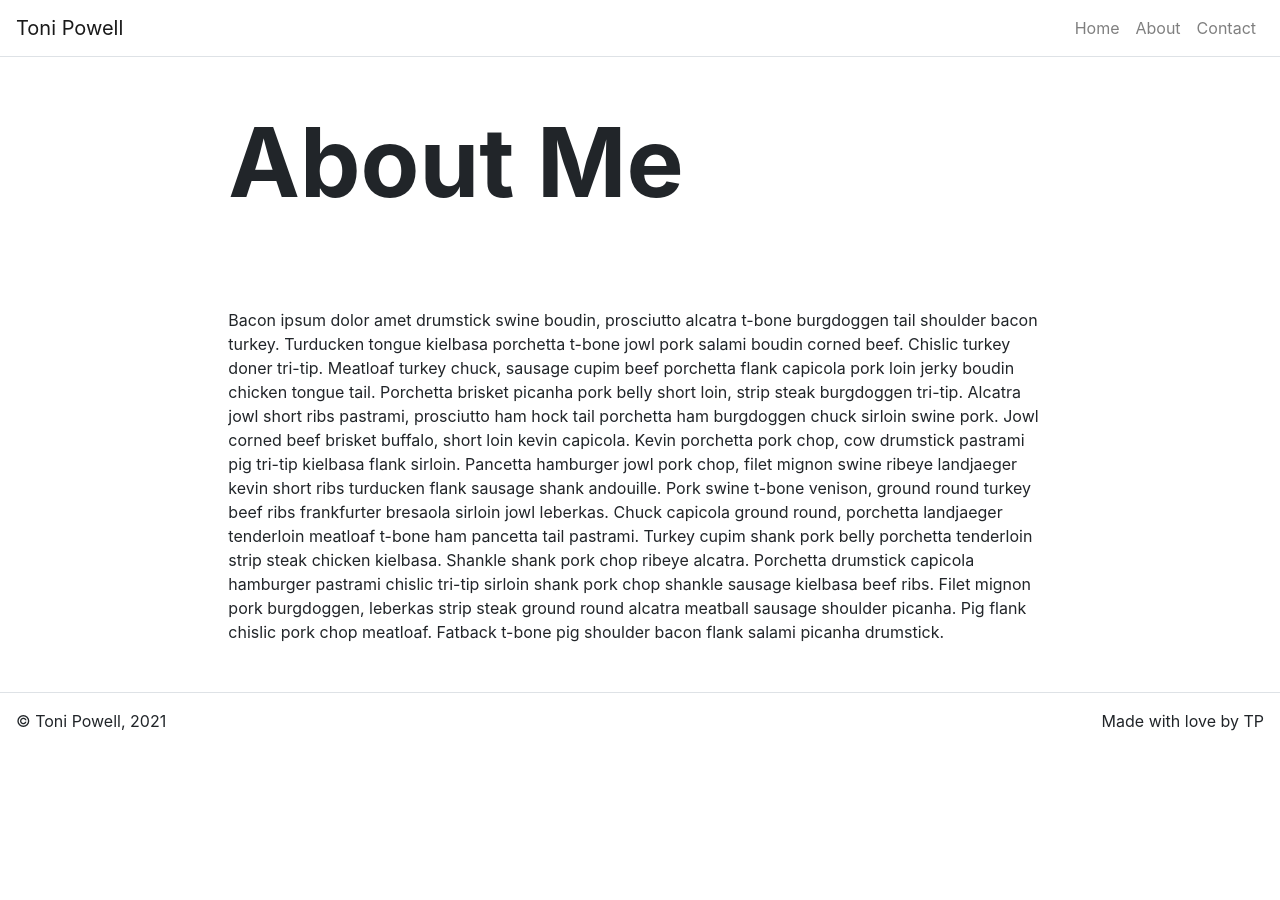
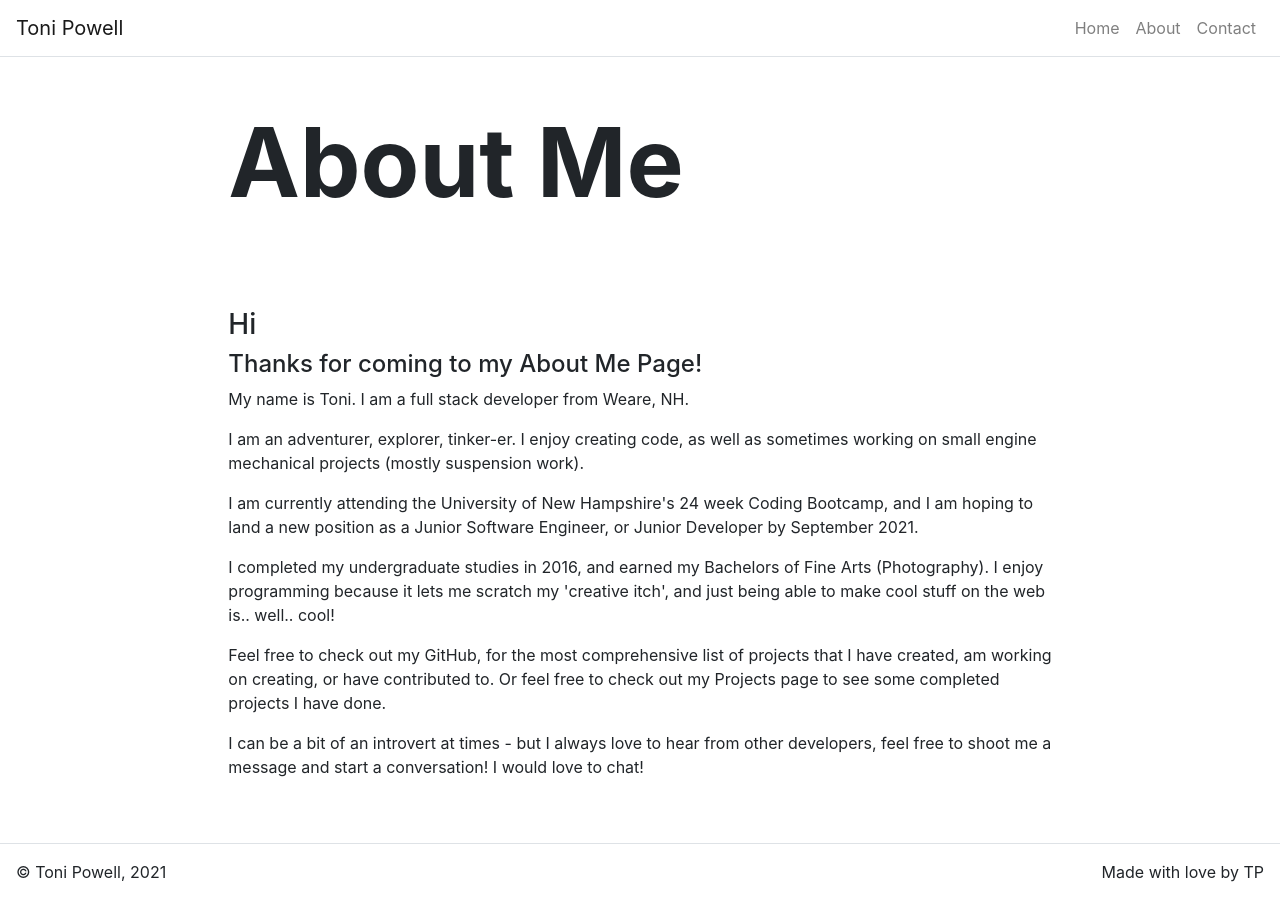
Before and after one commit to tonipow3ll/tonipow3ll.github.io, a React (Create React App) app in the folder portfolio/: page /about in a window 1280 px wide. Before the commit the page ends 800 px from the top, so only its background shows below. Built offline with nearby package versions, Linux system fonts and the light colour scheme.

Commit message:
edited about me

```diff
--- a/portfolio/src/components/Card.js
+++ b/portfolio/src/components/Card.js
@@ -1,11 +1,14 @@
 import React from 'react';
 import CardInfo from '../components/CardInfo'
+
 
 function Card(props) {
     return (
             <div className='d-inline-block t-card' onClick={(e)=>props.click(props.item)}>
+
                 <img className="t-card-image" src={props.item.imgSrc} alt={props.item.imgSrc}/>
                 { props.item.selected && <CardInfo title={props.item.title} subTitle={props.item.subTitle} link={props.item.link} />}
+
             </div>
     );
 }
--- a/portfolio/src/pages/AboutPage.js
+++ b/portfolio/src/pages/AboutPage.js
@@ -8,11 +8,16 @@ function AboutPage(props) {
        <div>
            <Hero title={props.title} />
            <Content>
-           Bacon ipsum dolor amet drumstick swine boudin, prosciutto alcatra t-bone burgdoggen tail shoulder bacon turkey. Turducken tongue kielbasa porchetta t-bone jowl pork salami boudin corned beef. Chislic turkey doner tri-tip. Meatloaf turkey chuck, sausage cupim beef porchetta flank capicola pork loin jerky boudin chicken tongue tail. Porchetta brisket picanha pork belly short loin, strip steak burgdoggen tri-tip. Alcatra jowl short ribs pastrami, prosciutto ham hock tail porchetta ham burgdoggen chuck sirloin swine pork. Jowl corned beef brisket buffalo, short loin kevin capicola.
+               <h3>Hi</h3>
+               <h4>Thanks for coming to my About Me Page!</h4>
+               <p>My name is Toni. I am a full stack developer from Weare, NH. </p>
+               <p>I am an adventurer, explorer, tinker-er. I enjoy creating code, as well as sometimes working on small engine mechanical projects (mostly suspension work).</p>
+               {/* <p>True Crime documentaries / podcasts are my biggest guilty pleasures. I will always love working out and staying active (Yoga, Running, Weight Lifting, Hiking). </p> */}
+               <p>I am currently attending the University of New Hampshire's 24 week Coding Bootcamp, and I am hoping to land a new position as a Junior Software Engineer, or Junior Developer by September 2021. </p>
+               <p>I completed my undergraduate studies in 2016, and earned my Bachelors of Fine Arts (Photography). I enjoy programming because it lets me scratch my 'creative itch', and just being able to make cool stuff on the web is.. well.. cool! </p>
+               <p>Feel free to check out my GitHub, for the most comprehensive list of projects that I have created, am working on creating, or have contributed to. Or feel free to check out my Projects page to see some completed projects I have done.</p>
+               <p>I can be a bit of an introvert at times - but I always love to hear from other developers, feel free to shoot me a message and start a conversation! I would love to chat!</p>
 
-Kevin porchetta pork chop, cow drumstick pastrami pig tri-tip kielbasa flank sirloin. Pancetta hamburger jowl pork chop, filet mignon swine ribeye landjaeger kevin short ribs turducken flank sausage shank andouille. Pork swine t-bone venison, ground round turkey beef ribs frankfurter bresaola sirloin jowl leberkas. Chuck capicola ground round, porchetta landjaeger tenderloin meatloaf t-bone ham pancetta tail pastrami.
-
-Turkey cupim shank pork belly porchetta tenderloin strip steak chicken kielbasa. Shankle shank pork chop ribeye alcatra. Porchetta drumstick capicola hamburger pastrami chislic tri-tip sirloin shank pork chop shankle sausage kielbasa beef ribs. Filet mignon pork burgdoggen, leberkas strip steak ground round alcatra meatball sausage shoulder picanha. Pig flank chislic pork chop meatloaf. Fatback t-bone pig shoulder bacon flank salami picanha drumstick.
            </Content>
        </div>
     );
```
